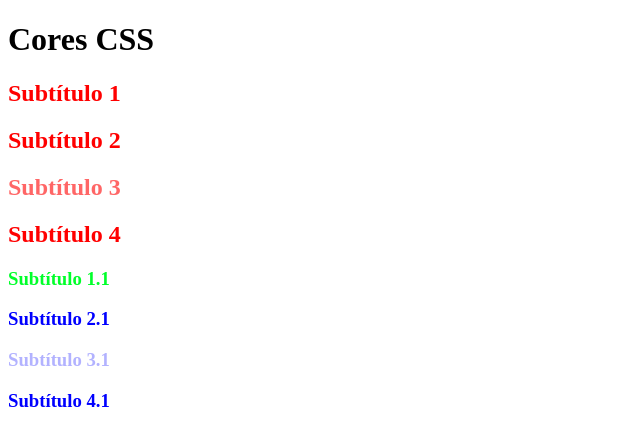
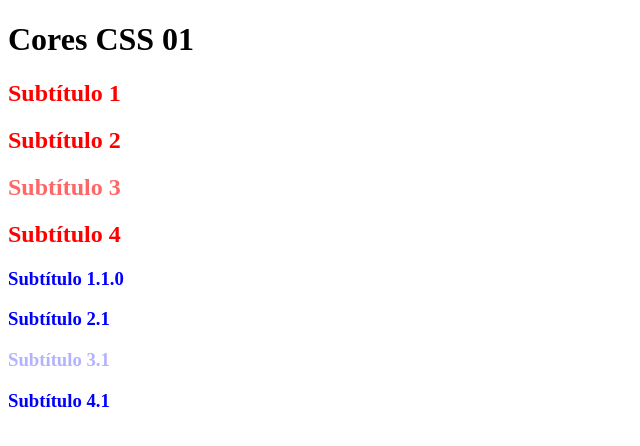
Before and after one commit to RLuz99/04-cores, a plain HTML site: page index.html in a window 1280 px wide. Shown: the whole page, without its empty margins (0-640 px from the left). Drawn offline with Linux system fonts and the light colour scheme.

Commit message:
Modificado o Subtitulo

```diff
--- a/index.html
+++ b/index.html
@@ -8,14 +8,14 @@
 </head>
 <body>
 
-    <h1>Cores CSS</h1>
+    <h1>Cores CSS 01</h1>
 
     <h2 style="color: red;">Subtítulo 1</h2>
     <h2 style="color: rgb(255,0,0);">Subtítulo 2</h2>
     <h2 style="color: rgba(255,0,0,0.6);">Subtítulo 3</h2>
     <h2 style="color: #ff0000;">Subtítulo 4</h2>
 
-    <h3 style="color: rgb(0, 255, 42);">Subtítulo 1.1</h3>
+    <h3 style="color: blue;">Subtítulo 1.1.0</h3>
     <h3 style="color: rgb(0,0,255);">Subtítulo 2.1</h3>
     <h3 style="color: rgba(0,0,255,0.3);">Subtítulo 3.1</h3>
     <h3 style="color: #0000ff;">Subtítulo 4.1</h3>
```
